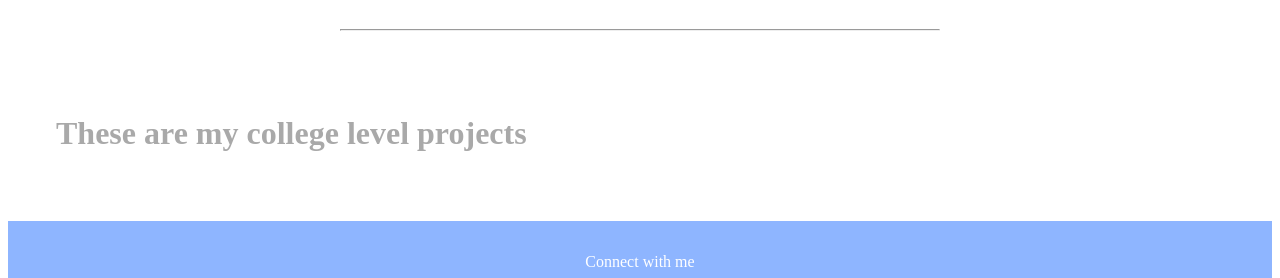
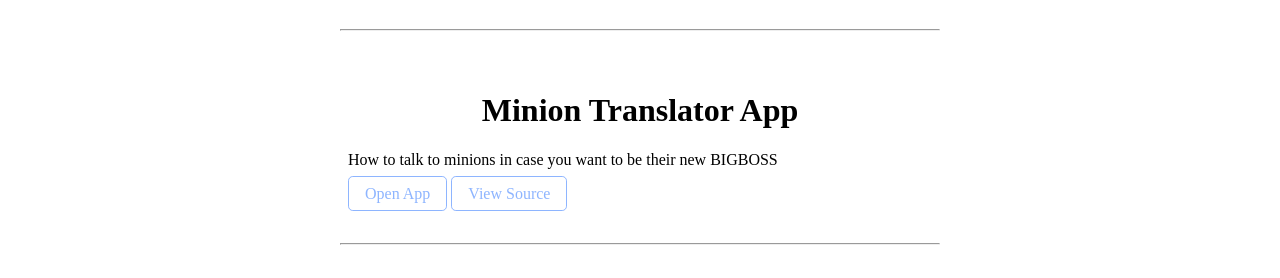
Before and after one commit to daulatrao7/HTML-coding-by-neogcamp, a plain HTML site: page projects.html in a window 1280 px wide. Shown: the part 653-931 px from the top of the page. Drawn offline with Linux system fonts and the light colour scheme; a web font is replaced by a local one.

Commit message:
minion project add

```diff
--- a/projects.html
+++ b/projects.html
@@ -48,6 +48,16 @@
 
     </li>
     <hr>
+    <li class="section">
+        <h1>Minion Translator App</h1>
+        <p>How to talk to minions in case you want to be their new BIGBOSS</p>
+        <a class="link secondary-link" href="https://daulatrao-minion-translator.netlify.app/">Open App</a>
+        <a class="link secondary-link" href="https://github.com/daulatrao7/banana-language-neogcamp">View Source</a>
+
+
+    </li>
+    <hr>
+
 </ul>
 <h1 class="hero-heading">These are my college level projects</h1>
 
```
